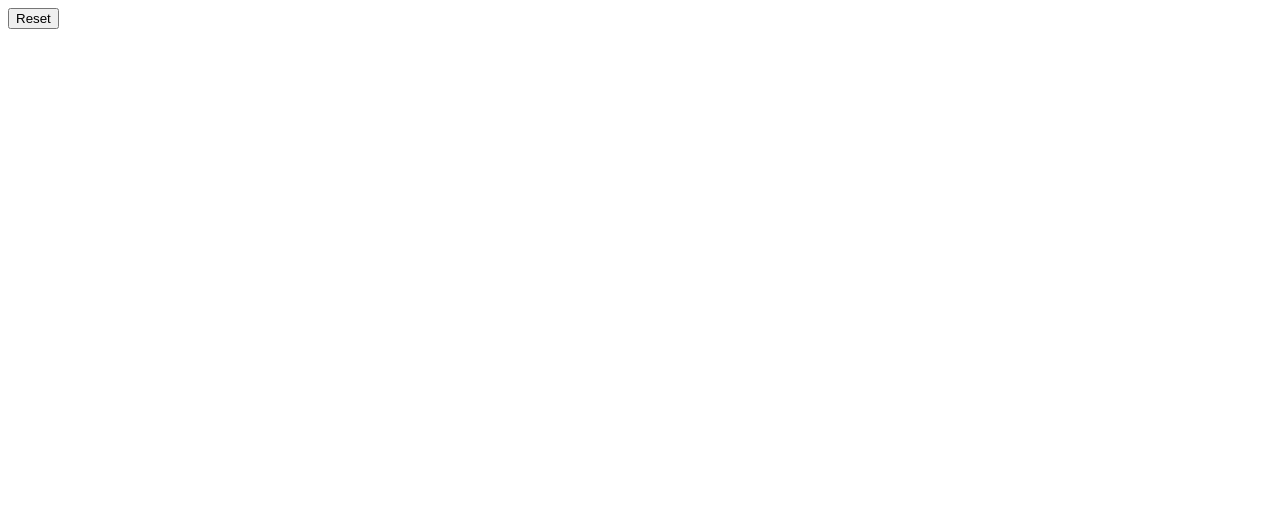
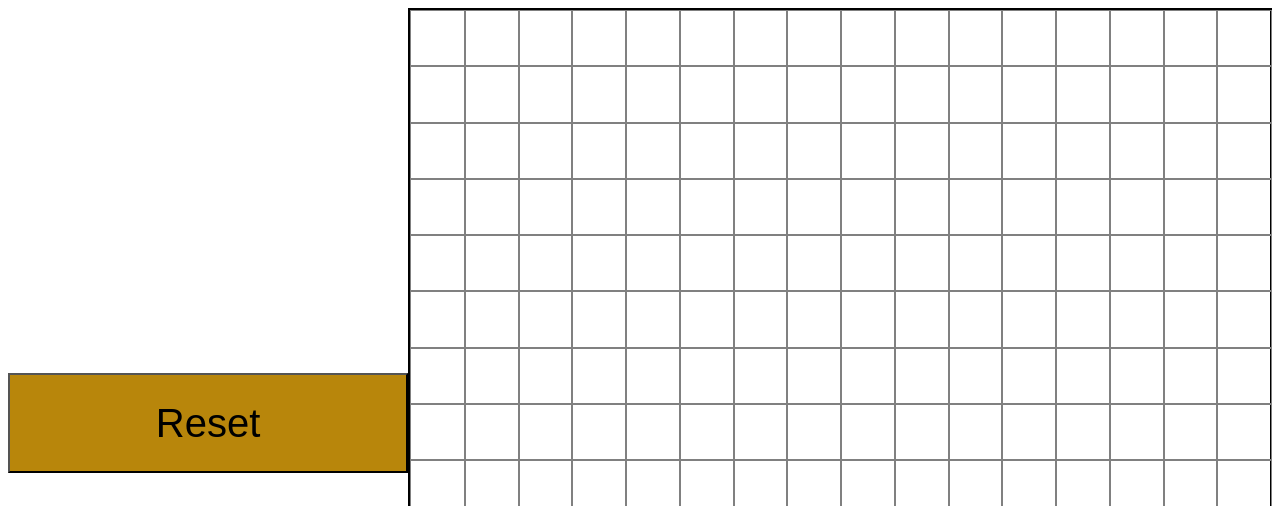
Before and after one commit to Chrisgth/etch_a_sketch, a plain HTML site: page index.html in a window 1280 px wide. Shown: the top 506 px of the page. Drawn offline with Linux system fonts and the light colour scheme.

Commit message:
Completed functionality plus miniscule styling

```diff
--- a/index.html
+++ b/index.html
@@ -6,7 +6,10 @@
         <link rel ="stylesheet" href="styles/style.css">
     </head>
     <body>
-        <button id="reset">Reset</button>
+        <div id="utility">
+            <button id="reset">Reset</button>
+            <div id="gridSize">Grid size: 16 by 16</div>
+        </div>
         <div id="container">
 
         </div>
--- a/scripts/script.js
+++ b/scripts/script.js
@@ -3,6 +3,7 @@
 // It’s best to put your grid squares inside another “container” div (which can go directly in your HTML).
 const container = document.querySelector('#container')
 // Create 16 rows of 16 divs arranged in a column
+let gridSize = document.querySelector('#gridSize');
 for(a=0; a < 16; a++){
     let gridColumn = document.createElement('div');
     gridColumn.classList.add('gridColumn')
@@ -17,10 +18,25 @@ for(a=0; a < 16; a++){
 const resetButton = document.querySelector('#reset')
 resetButton.addEventListener('click', () => {reset()})
 function reset(){
+    let numPerSide = prompt('Enter a number x to create an x by x grid');
+    numPerSide = Number(numPerSide);
+    if(numPerSide > 100){
+        alert('Please enter a number below or including 100!')
+        return;
+    }
+    gridSize.textContent = 'Grid Size: ' + numPerSide + ' x ' + numPerSide;
     container.innerHTML = '';
-    let numPerSide = prompt('how many');
-    numPerSide = Number(numPerSide);
-    console.log(numPerSide);
+    for(a=0; a < numPerSide; a++){
+    let gridColumn = document.createElement('div');
+    gridColumn.classList.add('gridColumn')
+    container.appendChild(gridColumn);
+    for(b=0; b < numPerSide; b++){
+        let gridRowSquare = document.createElement('div');
+        gridRowSquare.classList.add('gridRowSquare');
+        gridRowSquare.addEventListener('mouseover', () => {gridRowSquare.classList.add('toggleblack')})
+        gridColumn.appendChild(gridRowSquare);
+    }
+}
 }
 // Add a button to the top of the screen which will clear the current grid and send the user a popup asking
 // for the number of squares per side for the new grid. Once entered, the new grid should be generated
--- a/styles/style.css
+++ b/styles/style.css
@@ -1,18 +1,43 @@
 #container{
     display: flex;
-    border: 2px;
+    border: solid 2px;
     border-color: black;
-    width: 960px;
-    height: 960px;
+    width: 900px;
+    height: 900px;
 }
 .gridRowSquare{
-    height: 6.25%;
+    height: 100%;
     width: 100%;
+    border: solid gray 1px;
 }
 .gridColumn{
+    display: flex;
+    flex-direction: column;
     height: 100%;
-    width: 6.25%;
+    width: 100%;
 }
 .toggleblack{
     background-color: black;
 }
+body{
+    display: flex;
+    justify-content: space-around;
+    align-items: center;
+}
+#reset{
+    height: 100px;
+    width: 400px;
+    margin: 0;
+    padding: 0;
+    font-size: 40px;
+    background-color: darkgoldenrod;
+}
+#utility{
+    display: flex;
+    flex-direction: column;
+    align-items: center;
+    gap: 40px;
+}
+#gridSize{
+    font-size: 30px;
+}
```
